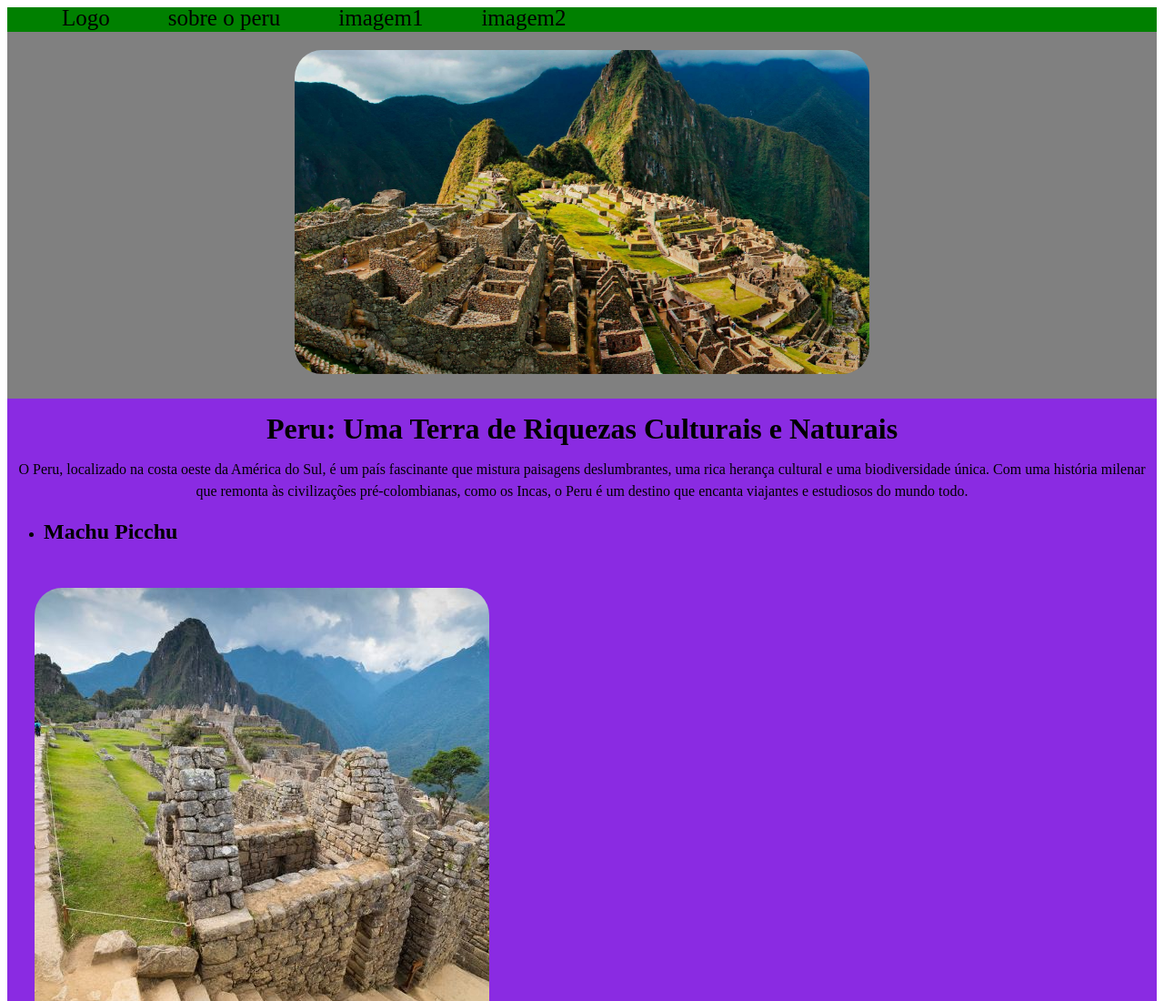
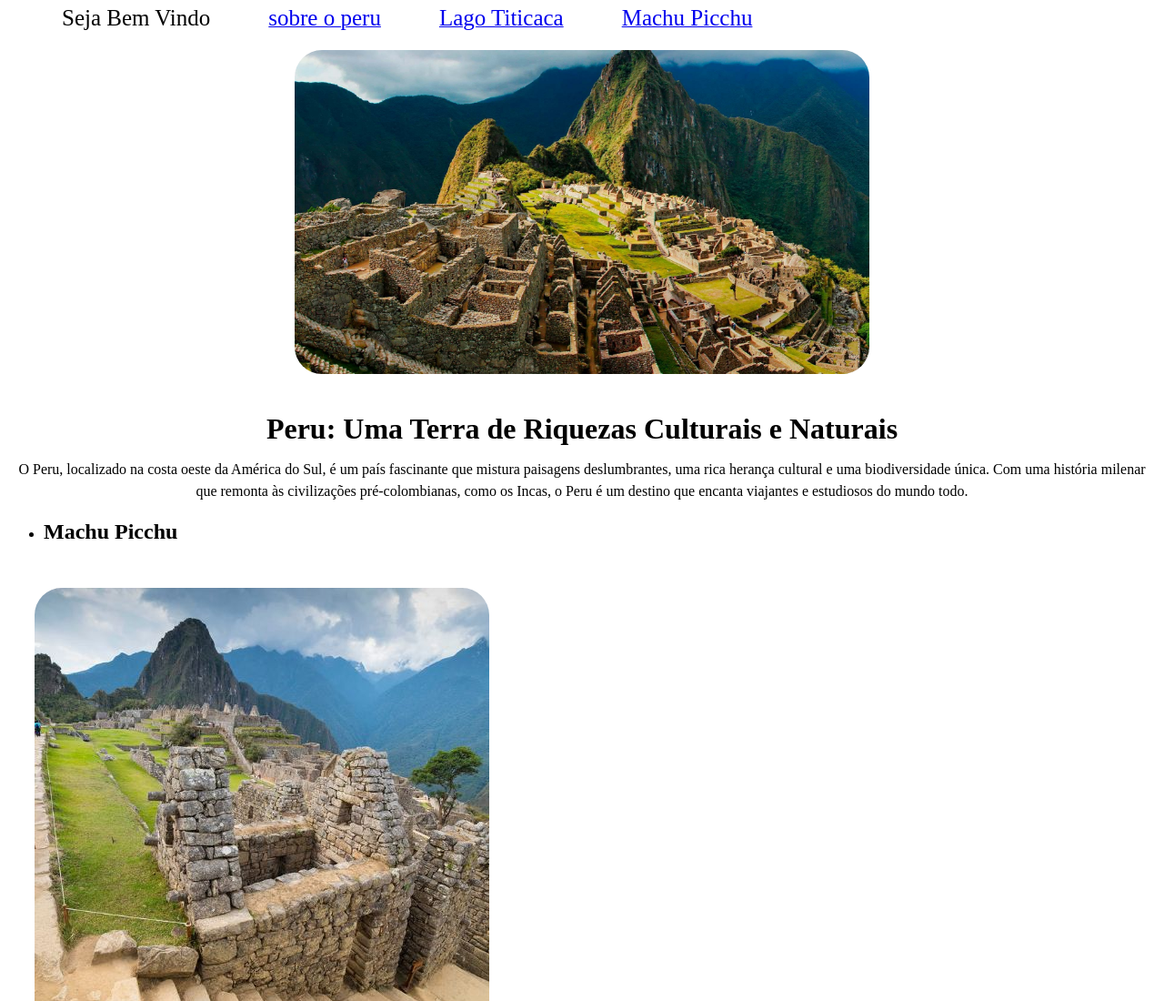
Before and after one commit to lucca713/atividade_local_turistico, a plain HTML site: page index.html in a window 1280 px wide. Shown: the top 1100 px of the page at 91% size. Drawn offline with Linux system fonts and the light colour scheme; a web font is replaced by a local one.

Commit message:
projeto finalizado

```diff
--- a/index.html
+++ b/index.html
@@ -11,19 +11,19 @@
 <body>
     <div class="container">
         <div>
-            <nav style="background-color: green;">
-                <span>Logo</span>
-                <span>sobre o peru</span>
-                <span>imagem1</span>
-                <span>imagem2</span>
+            <nav >
+                <span>Seja Bem Vindo</span>
+               <a href="#sobre"><span>sobre o peru</span></a>
+               <a href="#Titicaca"><span>Lago Titicaca</span></a>
+                <a href="#Machu"><span>Machu Picchu</span></a>
             </nav>
         </div>
 
         <!--Banner Hero-->
-        <div style="text-align: center; background-color: grey;"">
+        <div style="text-align: center;">
             <img class="config_img_banner" src="img/img_banner.jpg" alt="imagem do banner principal">
         </div>
-        <div style="text-align: center;">
+        <div id="sobre" style="text-align: center;">
             <h1> Peru: Uma Terra de Riquezas Culturais e Naturais</h1>
             O Peru, localizado na costa oeste da América do Sul, é um país fascinante que mistura paisagens deslumbrantes, uma rica herança cultural e uma biodiversidade única. Com uma história milenar que remonta às civilizações pré-colombianas, como os Incas, o Peru é um destino que encanta viajantes e estudiosos do mundo todo.
         </div>
@@ -31,7 +31,7 @@
         <div>
 
 
-            <ul>
+            <ul id="Machu">
                 <li><h2>Machu Picchu</h2></li>
             </ul>
 
@@ -41,7 +41,7 @@
                 Composto por terraços agrícolas, templos, praças e residências, Machu Picchu é um testemunho da engenhosidade e da arquitetura Inca. Cercado por montanhas cobertas por vegetação exuberante, o local oferece uma experiência mística e inesquecível. A caminhada até lá pelo famoso Caminho Inca é uma aventura à parte, mas também é possível chegar de trem partindo de Cusco.
             </p>
             </div>
-            <ul>
+            <ul id="Titicaca">
                 <li><h2>Lago Titicaca</h2></li>
             </ul>
 
--- a/style.css
+++ b/style.css
@@ -1,7 +1,7 @@
 
 .container{
     border: 30px;
-    background-color: blueviolet;
+    ;
 }
 
 span {
@@ -20,21 +20,16 @@ span {
 
 
   .primeira_decricao{
-    background-color: red;
+    b
     margin: 30px;
   }
 
 
- .img_local_turistico{
-    border-radius: 30px;
-    width: 60%;
 
- }
 
  .img_primeiro_local_turistico{
     margin: 30px;
     border-radius: 30px;
-
     margin-right: 30px;
  }
 
```
